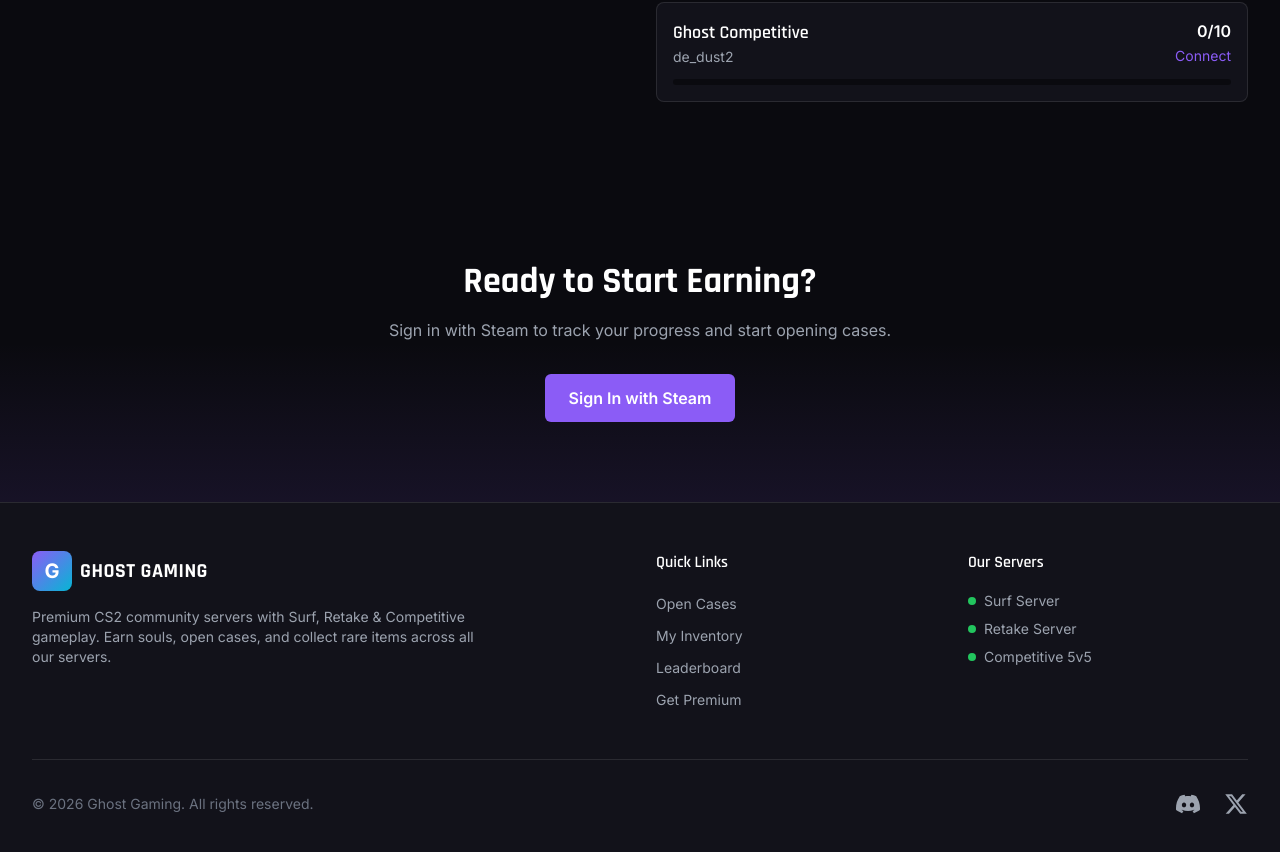
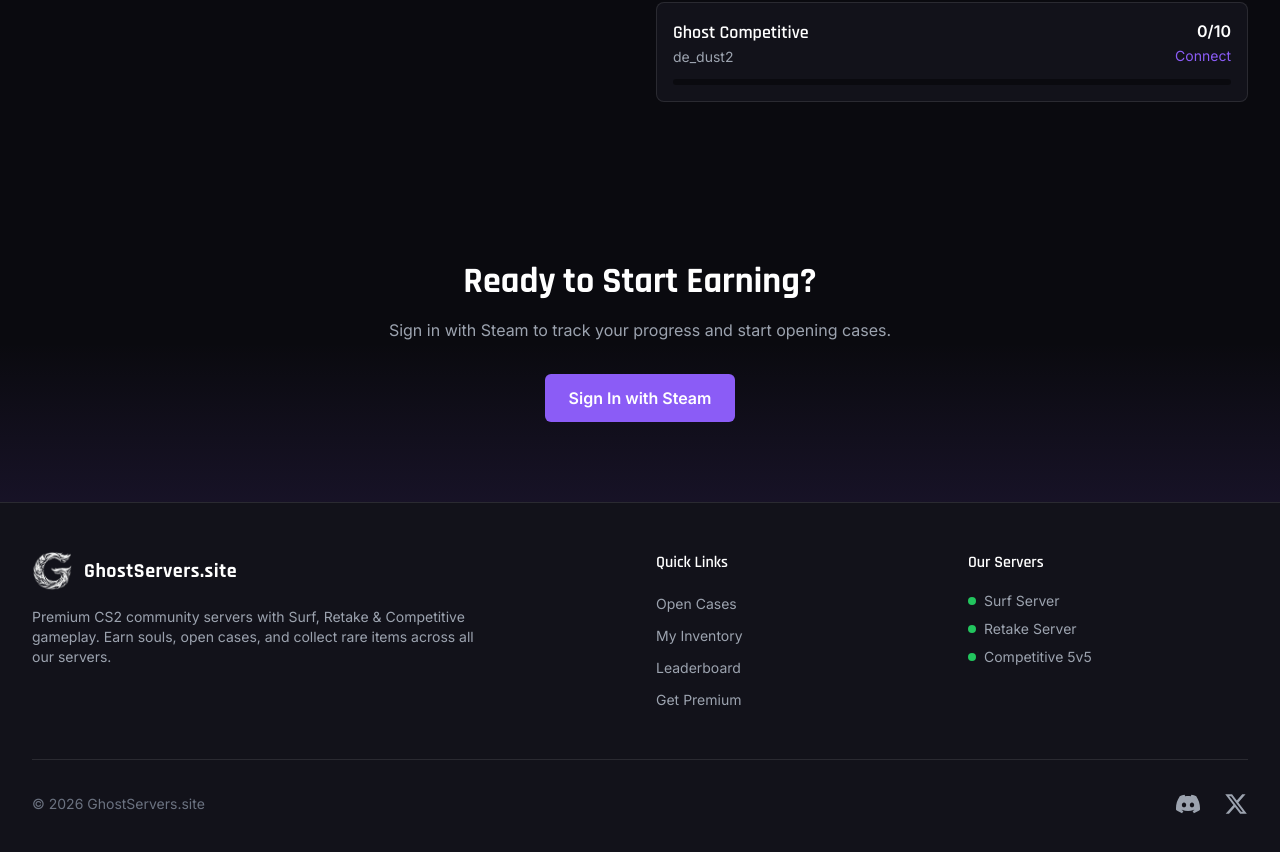
Before and after one commit to Davveravve/ghostserver, a Next.js app in the folder web/: page / in a window 1280 px wide. Shown: the part 1660-2512 px from the top of the page. Built offline with nearby package versions, Linux system fonts and the light colour scheme; no server answers; the database is empty.

Commit message:
Update footer with logo and branding

```diff
--- a/web/components/layout/Footer.tsx
+++ b/web/components/layout/Footer.tsx
@@ -1,4 +1,5 @@
 import Link from 'next/link'
+import Image from 'next/image'
 
 export function Footer() {
   return (
@@ -7,12 +8,16 @@
         <div className="grid grid-cols-1 md:grid-cols-4 gap-8">
           {/* Brand */}
           <div className="col-span-1 md:col-span-2">
-            <div className="flex items-center gap-2 mb-4">
-              <div className="w-10 h-10 rounded-lg bg-gradient-to-br from-accent-primary to-accent-secondary flex items-center justify-center">
-                <span className="text-xl font-bold">G</span>
-              </div>
+            <div className="flex items-center gap-3 mb-4">
+              <Image
+                src="/logo.png"
+                alt="Ghost Servers"
+                width={40}
+                height={40}
+                className="rounded-lg"
+              />
               <span className="font-heading text-xl font-bold tracking-wide">
-                GHOST GAMING
+                GhostServers.site
               </span>
             </div>
             <p className="text-gray-400 text-sm max-w-md">
@@ -71,7 +76,7 @@
         {/* Bottom */}
         <div className="mt-12 pt-8 border-t border-white/10 flex flex-col md:flex-row justify-between items-center gap-4">
           <p className="text-gray-500 text-sm">
-            &copy; {new Date().getFullYear()} Ghost Gaming. All rights reserved.
+            &copy; {new Date().getFullYear()} GhostServers.site
           </p>
           <div className="flex items-center gap-6">
             <Link href="#" className="text-gray-400 hover:text-white transition-colors">
```
